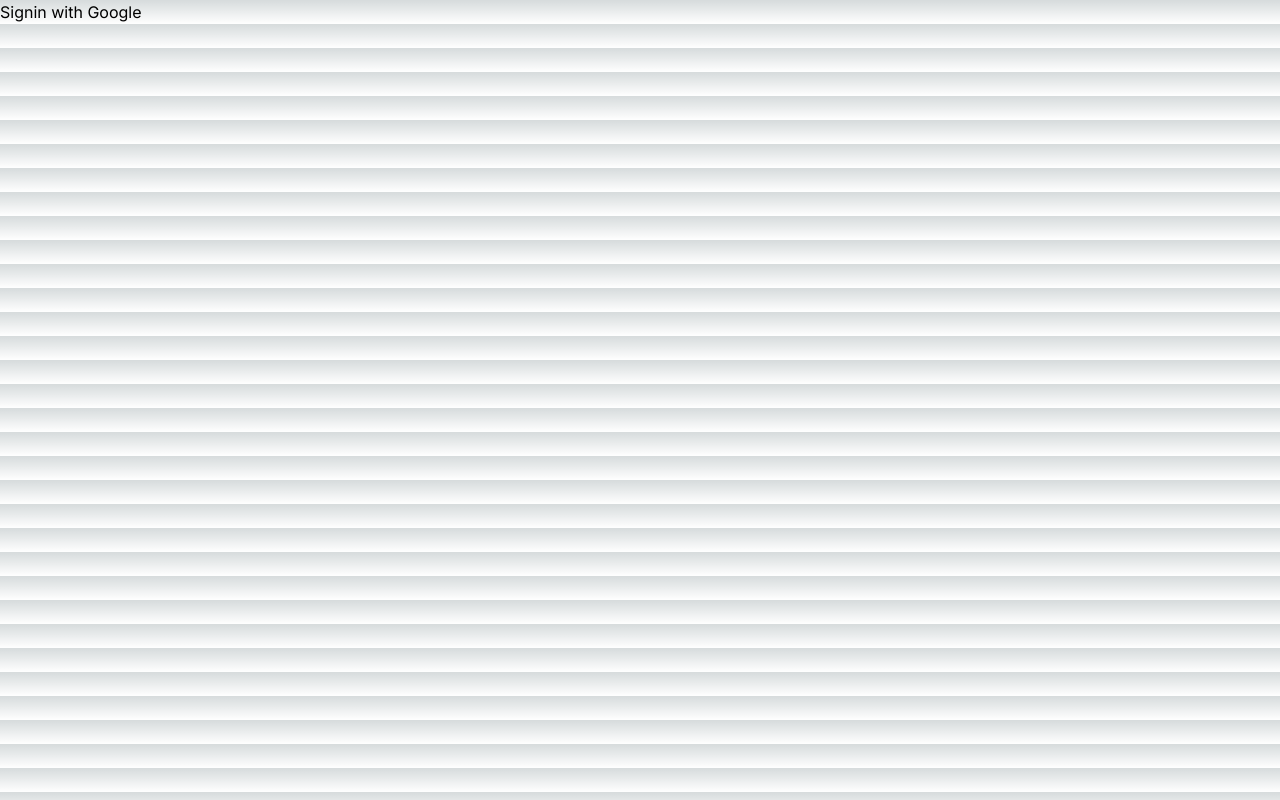
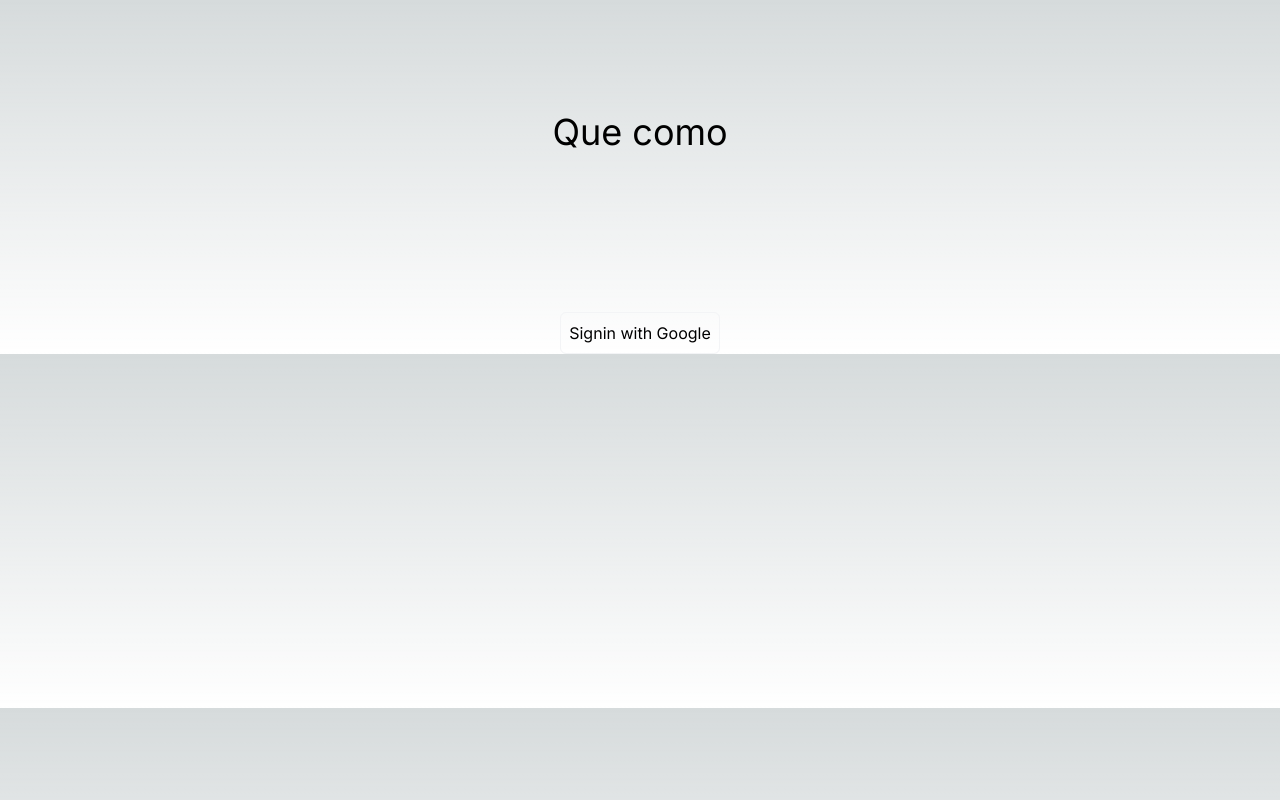
Before and after one commit to matiasluduena23/quecomo, a Next.js app: page / in a window 1280 px wide. Built offline with nearby package versions, Linux system fonts and the light colour scheme.

Commit message:
save user data

```diff
--- a/app/chat/page.tsx
+++ b/app/chat/page.tsx
@@ -1,9 +1,16 @@
 import { auth } from '@/auth';
 import Chat from '../components/Chat';
 import Image from 'next/image';
+import prisma from '../lib/db';
 
 export default async function page() {
 	const session = await auth();
+
+	const userData = await prisma.user.findUnique({
+		where: {
+			email: 'matiaslredes@gmail.com',
+		},
+	});
 
 	if (!session) return null;
 
@@ -22,6 +29,7 @@ export default async function page() {
 					)}
 					<p>{session?.user?.name}</p>
 					<p>{session?.user?.email}</p>
+					<p>consultas disponibles: {userData?.consultas}</p>
 				</div>
 
 				<h1 className="text-center text-4xl uppercase">Chat Page</h1>
--- a/app/components/sign-in.tsx
+++ b/app/components/sign-in.tsx
@@ -7,8 +7,14 @@ export function SignIn() {
 				'use server';
 				await signIn('google', { redirectTo: '/chat' });
 			}}
+			className="mx-auto"
 		>
-			<button type="submit">Signin with Google</button>
+			<button
+				type="submit"
+				className="border border-gray-100 p-2 rounded-md"
+			>
+				Signin with Google
+			</button>
 		</form>
 	);
 }
--- a/app/page.tsx
+++ b/app/page.tsx
@@ -4,7 +4,12 @@ import { SignIn } from './components/sign-in';
 export default function Home() {
 	return (
 		<main>
-			<SignIn />
+			<div className="container mx-auto">
+				<h1 className="text-center text-4xl mt-[7rem]">Que como</h1>
+				<div className="flex items-center justify-center mt-[10rem] ">
+					<SignIn />
+				</div>
+			</div>
 		</main>
 	);
 }
--- a/auth.ts
+++ b/auth.ts
@@ -1,6 +1,28 @@
 import NextAuth from 'next-auth';
 import Google from 'next-auth/providers/google';
+import prisma from './app/lib/db';
 
 export const { handlers, signIn, signOut, auth } = NextAuth({
 	providers: [Google],
+	callbacks: {
+		async signIn({ account, profile }) {
+			if (!profile?.email) {
+				throw new Error('No profile');
+			}
+
+			const userName = profile.name ? profile.name : '';
+			await prisma.user.upsert({
+				where: {
+					email: profile.email,
+				},
+				update: {},
+				create: {
+					email: profile.email,
+					name: userName,
+					consultas: 20,
+				},
+			});
+			return true;
+		},
+	},
 });
```
